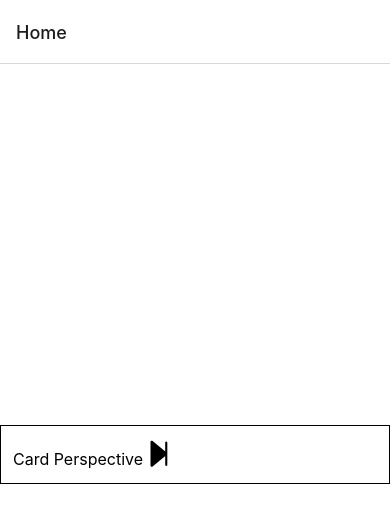
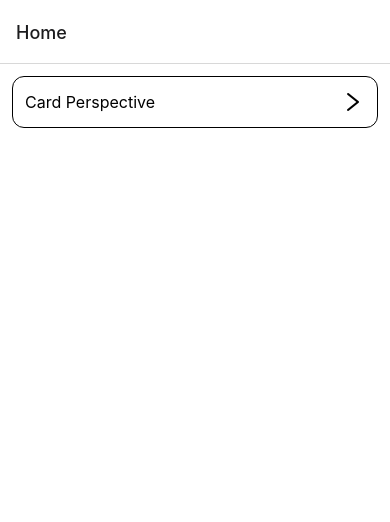
Before and after one commit to olie-chan/SkiaExamples, a React Native app: screen /Home in a window 390 px wide. Shown: the top 522 px of the page. Built offline with nearby package versions, Linux system fonts and the light colour scheme.

Commit message:
basic styling

```diff
--- a/package.json
+++ b/package.json
@@ -28,6 +28,7 @@
     "@react-native-community/eslint-config": "^2.0.0",
     "@types/jest": "^26.0.23",
     "@types/react-native": "^0.67.3",
+    "@types/react-native-vector-icons": "^6.4.10",
     "@types/react-test-renderer": "^17.0.1",
     "@typescript-eslint/eslint-plugin": "^5.17.0",
     "@typescript-eslint/parser": "^5.17.0",
--- a/screens/Home.tsx
+++ b/screens/Home.tsx
@@ -8,15 +8,10 @@ export function Home() {
   return (
     <View style={styles.container}>
       <TouchableOpacity
-        style={{borderWidth: 1, borderColor: 'black', padding: 12}}
+        style={styles.card}
         onPress={() => navigate('CardPerspective')}>
-        <Text
-          style={{
-            fontSize: 16,
-          }}>
-          Card Perspective
-          <Icon name="stepforward" size={30} color="black" />
-        </Text>
+        <Text style={styles.cardText}>Card Perspective</Text>
+        <Icon name="right" size={24} color="black" />
       </TouchableOpacity>
     </View>
   );
@@ -25,7 +20,19 @@ export function Home() {
 const styles = StyleSheet.create({
   container: {
     flex: 1,
-    justifyContent: 'center',
+    padding: 12,
     backgroundColor: 'white',
   },
+  card: {
+    borderWidth: 1,
+    borderColor: 'black',
+    borderRadius: 12,
+    padding: 12,
+    flexDirection: 'row',
+    justifyContent: 'space-between',
+    alignItems: 'center',
+  },
+  cardText: {
+    fontSize: 16,
+  },
 });
```
Also changed, not shown: 1 other file (tests, documents, lock files or other folders).
